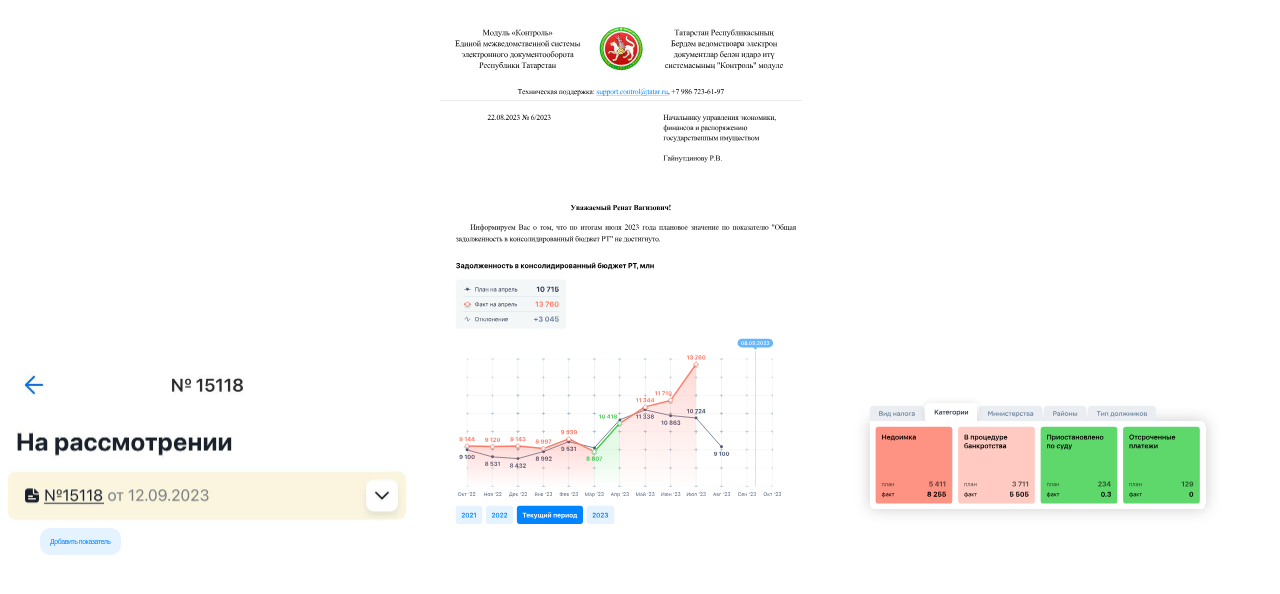
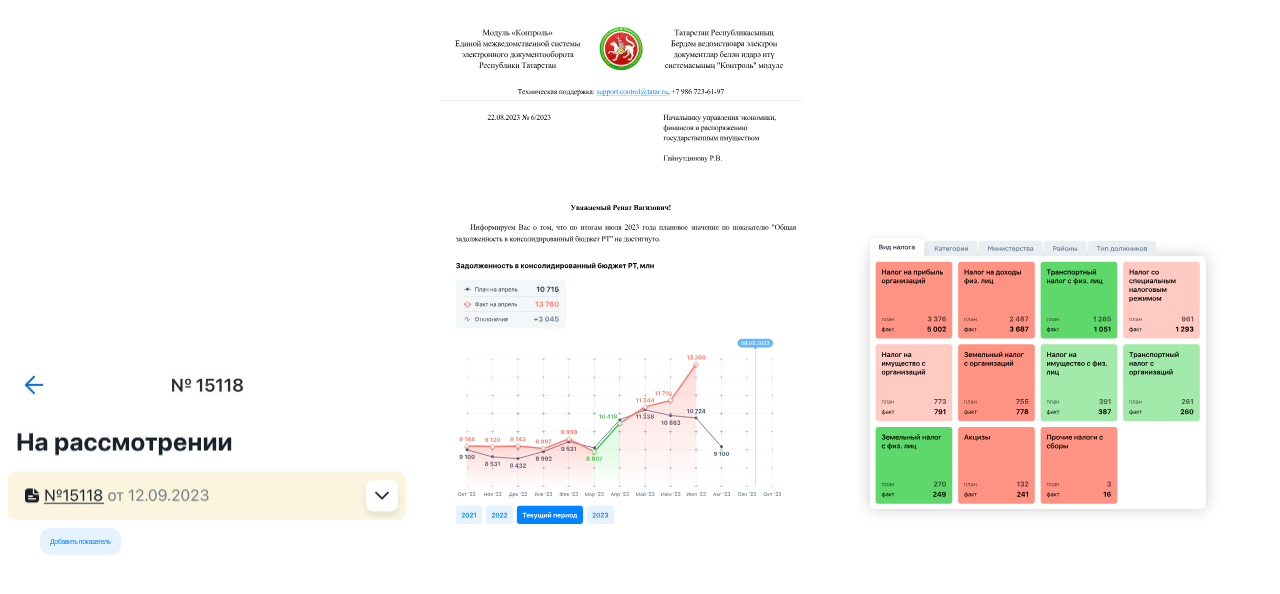
Before and after one commit to whodatilya/12312313, a Vue app: page /third in a window 1280 px wide. Shown: the top 594 px of the page. Built offline with nearby package versions, Linux system fonts and the light colour scheme.

Commit message:
12333jjj3231

```diff
--- a/src/pages/Third2.vue
+++ b/src/pages/Third2.vue
@@ -2,7 +2,7 @@
   <div>
     <img @click="this.$router.push('second')" style="width: 414px" :src="headerThird" alt="">
     <img style="width: 414px" :src="indicatorPage" alt="">
-    <img @click="changeComponent" style="width: 414px" :src="switcher ? component1 : component2" alt="">
+    <img @click="changeComponent" style="width: 414px" :src="!switcher ? component1 : component2" alt="">
     <div style="display: flex; padding: 10px; background: rgba(0, 132, 255, 0.10); width: fit-content; border-radius: 10px; margin-left: 40px">
       <span style="color: #0084FF;
 font-family: 'Gotham Pro', sans-serif;
@@ -10,7 +10,7 @@ font-size: 7px;
 font-style: normal;
 font-weight: 500;
 line-height: 7px; /* 122.222% */
-letter-spacing: -0.45px;">Добавить показатель</span>
+letter-spacing: -0.45px;" @click="openModal">Добавить показатель</span>
     </div>
   </div>
 </template>
@@ -42,6 +42,9 @@ export default {
       }
     },
     methods: {
+      openModal () {
+
+      },
       changeComponent () {
         this.switcher = !this.switcher
       },
```
